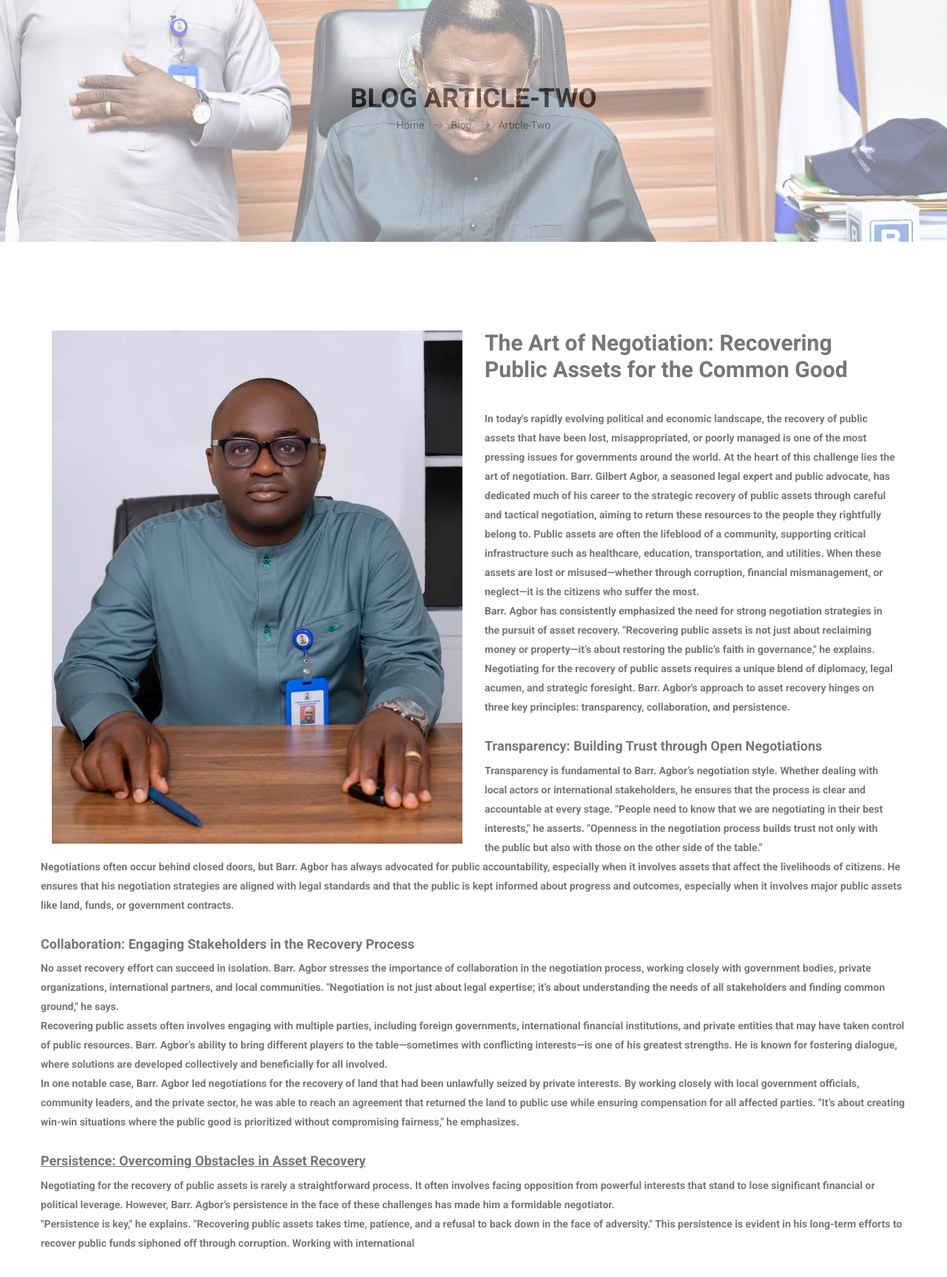
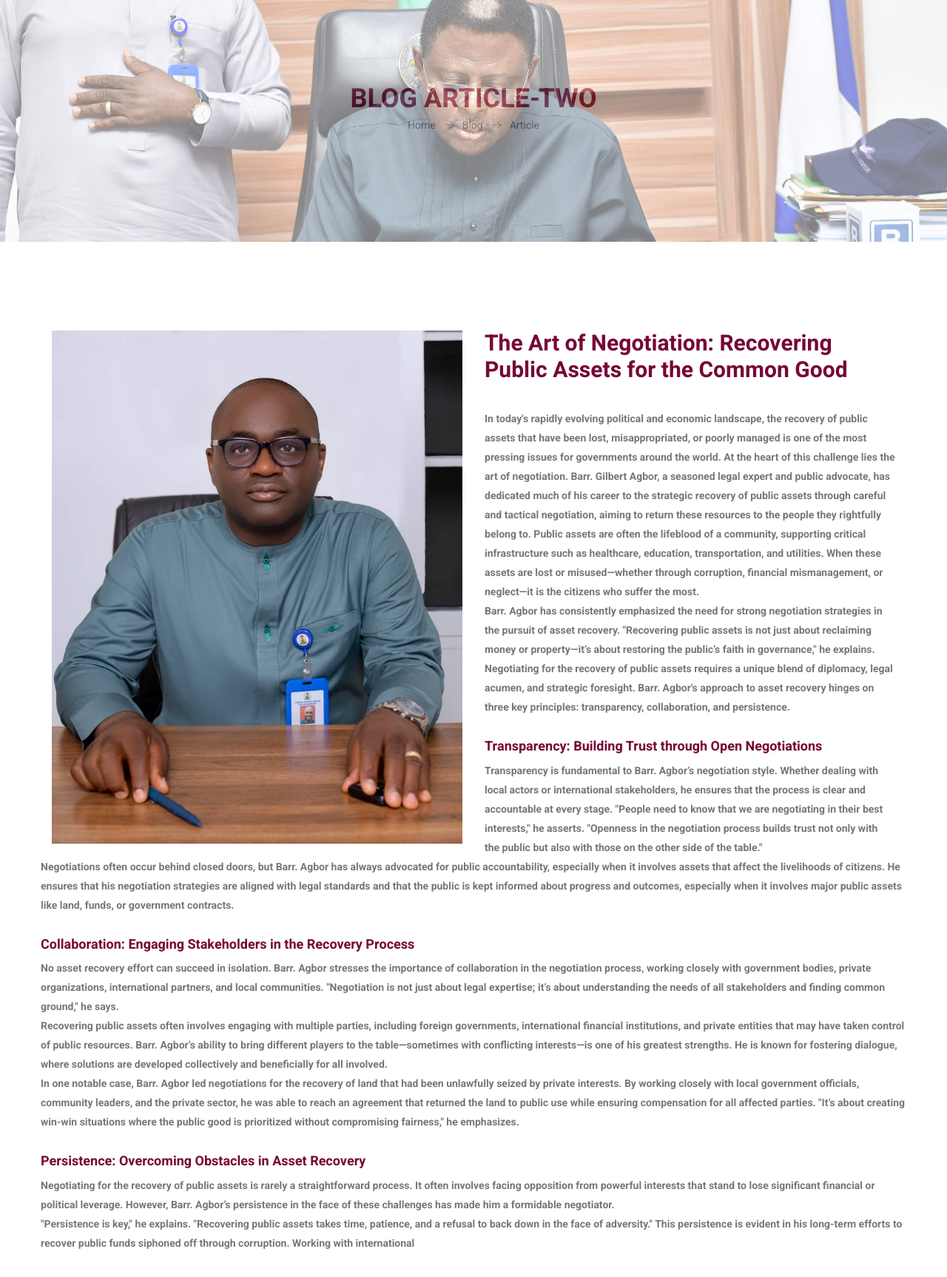
Before and after one commit to Mullahbabs/gilbertagbor, a plain HTML site: page blog2.html in a window 1280 px wide. Shown: the part 103-1830 px from the top of the page at 74% size. Drawn offline with Linux system fonts and the light colour scheme.

Commit message:
head colorings

```diff
--- a/blog2.html
+++ b/blog2.html
@@ -55,11 +55,11 @@
             	<div class="overlay bg-parallax" data-stellar-ratio="0.9" data-stellar-vertical-offset="0" data-background=""></div>
 				<div class="container">
 					<div class="banner_content text-center">
-						<h2>Blog Article-Two</h2>
+						<h2 style="color: #770737;">Blog Article-Two</h2>
 						<div class="page_link">
 							<a href="index.html">Home</a>
 							<a href="">Blog</a>
-							<a href="">Article-Two</a>
+							<a href="">Article</a>
 						</div>
 
 					</div>
@@ -80,27 +80,27 @@
 						</div>
 						<div class="col-md-6">
 							<div class="portfolio_text">
-								<h2 style="font-weight: bolder;">The Art of Negotiation: Recovering Public Assets for the Common Good</h2><br>
+								<h2 style="font-weight: bolder; color:#770737;">The Art of Negotiation: Recovering Public Assets for the Common Good</h2><br>
 
 								<p style="font-weight: bolder;">In today's rapidly evolving political and economic landscape, the recovery of public assets that have been lost, misappropriated, or poorly managed is one of the most pressing issues for governments around the world.
                                      At the heart of this challenge lies the art of negotiation. Barr. Gilbert Agbor, a seasoned legal expert and public advocate, has dedicated much of his career to the strategic recovery of public assets through careful and tactical negotiation, aiming to return these resources to the people they rightfully belong to.
                                      Public assets are often the lifeblood of a community, supporting critical infrastructure such as healthcare, education, transportation, and utilities. When these assets are lost or misused—whether through corruption, financial mismanagement, or neglect—it is the citizens who suffer the most.
                                      <br>Barr. Agbor has consistently emphasized the need for strong negotiation strategies in the pursuit of asset recovery. "Recovering public assets is not just about reclaiming money or property—it’s about restoring the public’s faith in governance," he explains.
 								     <br>Negotiating for the recovery of public assets requires a unique blend of diplomacy, legal acumen, and strategic foresight. Barr. Agbor's approach to asset recovery hinges on three key principles: transparency, collaboration, and persistence.</p>
-                                     <h4>Transparency: Building Trust through Open Negotiations</h4>
+                                     <h4 style="color: #770737;">Transparency: Building Trust through Open Negotiations</h4>
                                      <p style="font-weight: bolder;">Transparency is fundamental to Barr. Agbor’s negotiation style. Whether dealing with local actors or international stakeholders, he ensures that the process is clear and accountable at every stage. "People need to know that we are negotiating in their best interests," he asserts.
                                         "Openness in the negotiation process builds trust not only with the public but also with those on the other side of the table."</p>
 							        </div>
 						        </div>
 				<p style="font-weight: bolder;">Negotiations often occur behind closed doors, but Barr. Agbor has always advocated for public accountability, especially when it involves assets that affect the livelihoods of citizens. He ensures that his negotiation strategies are aligned with legal standards and that the public is kept informed about progress
                      and outcomes, especially when it involves major public assets like land, funds, or government contracts.</p>
-                     <h4>Collaboration: Engaging Stakeholders in the Recovery Process</h4>
+                     <h4 style="color: #770737;;">Collaboration: Engaging Stakeholders in the Recovery Process</h4>
                      <p style="font-weight: bolder;">No asset recovery effort can succeed in isolation.
                          Barr. Agbor stresses the importance of collaboration in the negotiation process, working closely with government bodies, private organizations, international partners, and local communities. "Negotiation is not just about legal expertise; it’s about understanding the needs of all stakeholders and finding common ground," he says.
                          <br>Recovering public assets often involves engaging with multiple parties, including foreign governments, international financial institutions, and private entities that may have taken control of public resources. Barr. Agbor’s ability to bring different players to the table—sometimes with conflicting interests—is one of his greatest strengths.
                              He is known for fostering dialogue, where solutions are developed collectively and beneficially for all involved.<br>In one notable case, Barr. Agbor led negotiations for the recovery of land that had been unlawfully seized by private interests. By working closely with local government officials, community leaders, and the private sector, he was
                              able to reach an agreement that returned the land to public use while ensuring compensation for all affected parties. "It’s about creating win-win situations where the public good is prioritized without compromising fairness," he emphasizes.</p>
-                             <h4 style="text-decoration: underline;">Persistence: Overcoming Obstacles in Asset Recovery</h4>
+                             <h4 style="color:#770737;">Persistence: Overcoming Obstacles in Asset Recovery</h4>
                              <p style="font-weight: bolder;">Negotiating for the recovery of public assets is rarely a straightforward process. It often involves facing opposition from powerful interests that stand to lose significant financial or political leverage. However, Barr. Agbor’s persistence in the face of these challenges has made him a formidable negotiator.<br>
                                 "Persistence is key," he explains. "Recovering public assets takes time, patience, and a refusal to back down in the face of adversity." This persistence is evident in his long-term efforts to recover public funds siphoned off through corruption. Working with international
 
```
Also changed, not shown: blog1.html (+3 -3 lines), blog3.html (+3 -8 lines), index.html (+3 -3 lines).
